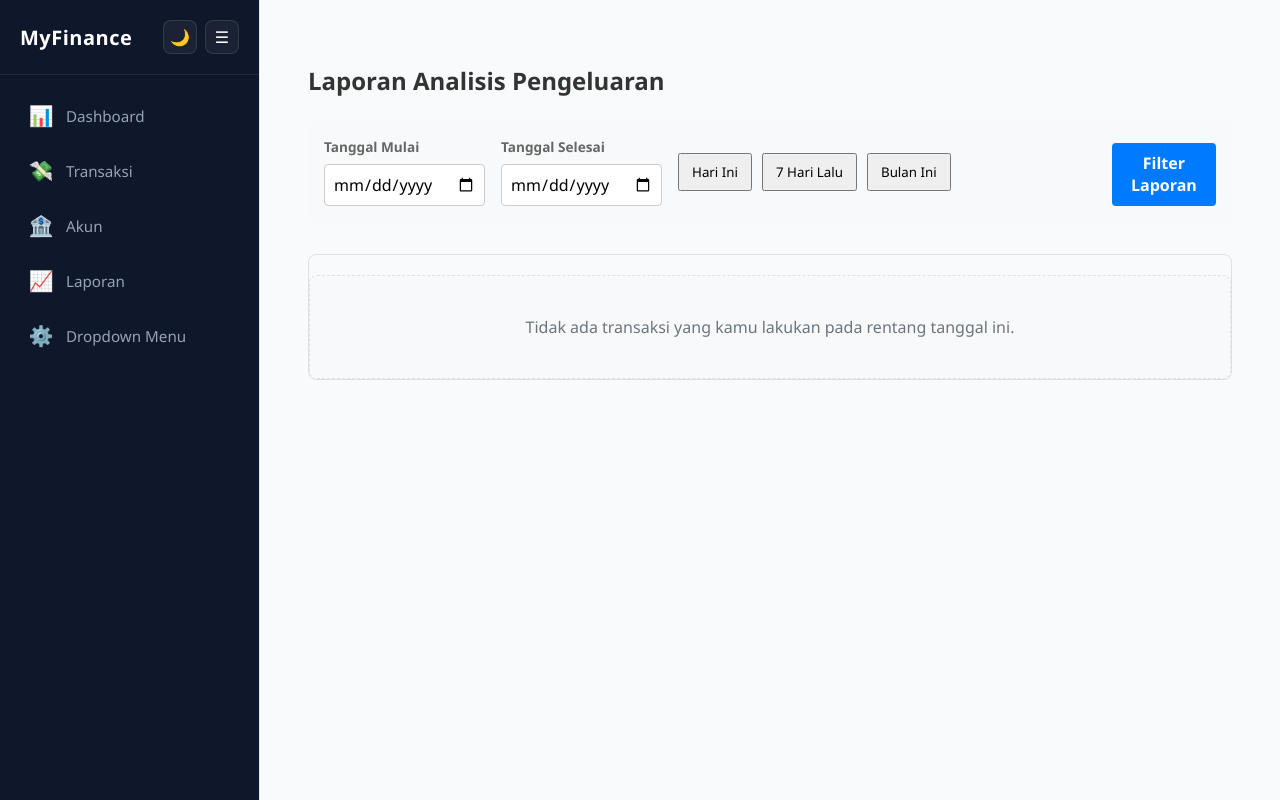
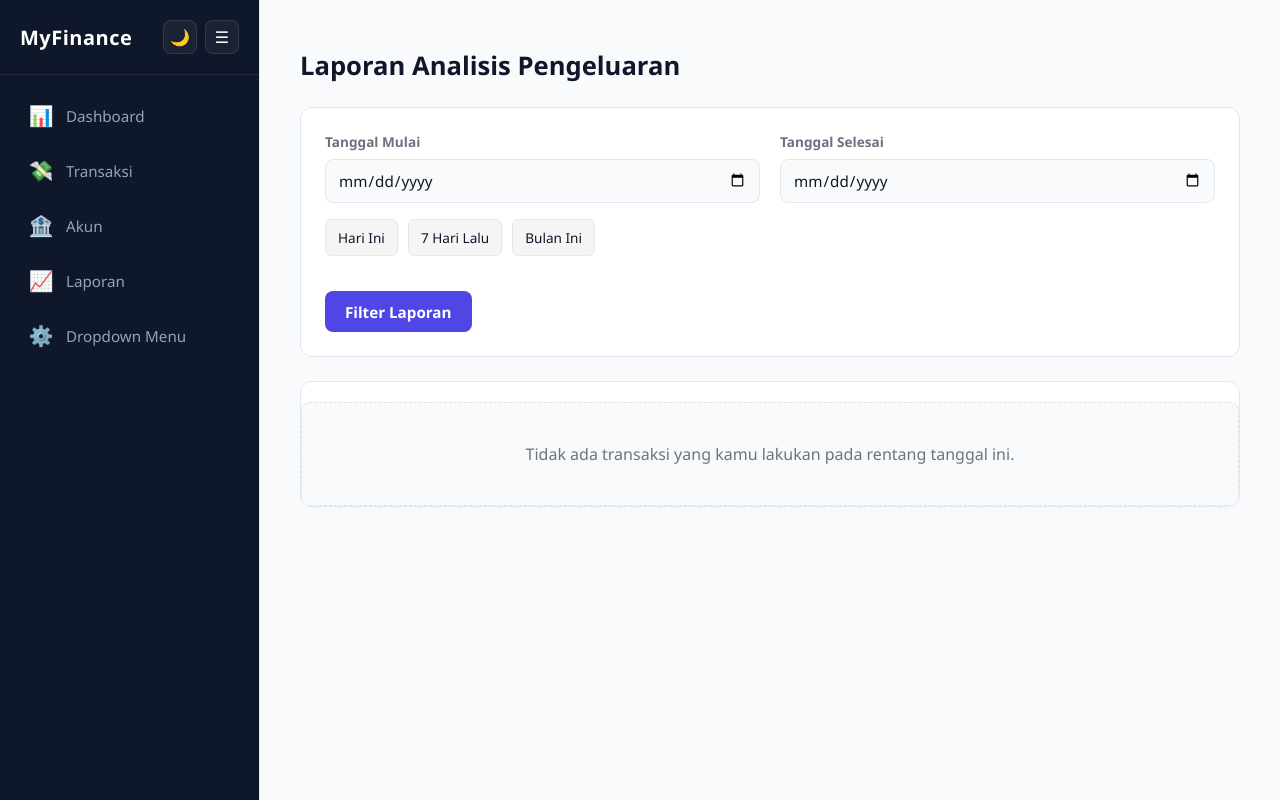
Before and after one commit to 230055Fawwaz/MyFinance, a Flask app: page /laporan in a window 1280 px wide. Run offline with Flask 3, Linux system fonts and the light colour scheme.

Commit message:
refactor: polish style for laporan page

```diff
--- a/app/static/css/laporan.css
+++ b/app/static/css/laporan.css
@@ -7,70 +7,178 @@
      - Mengatur tampilan halaman laporan
    ========================================== */
 
-   /* Container Utama */
+   /* ==========================================================================
+   Container & Judul Utama
+   ========================================================================== */
 .report-container {
     max-width: 1000px;
-       margin: 2rem auto;
-       padding: 0 1rem;
-       font-family: sans-serif;
+    margin: 1rem auto;
+    padding: 0 0.5rem;
 }
 
 .report-title {
-       color: #333;
+    color: var(--text-main);
     margin-bottom: 1.5rem;
+    font-size: 1.6rem;
+    font-weight: 700;
+    transition: color 0.3s ease;
 }
 
-   /* Form Filter */
+/* ==========================================================================
+   Formulir Filter & Struktur Grup Input
+   ========================================================================== */
 .filter-form {
     display: flex;
-       gap: 1rem;
+    flex-wrap: wrap;
+    gap: 1.25rem;
     align-items: flex-end;
-       margin-bottom: 2rem;
-       background-color: #f8f9fa;
-       padding: 1rem;
-       border-radius: 8px;
+    margin-bottom: 1.5rem;
+    background-color: var(--card-bg);
+    padding: 1.5rem;
+    border-radius: 12px;
+    border: 1px solid var(--border-color);
+    transition: background-color 0.3s, border-color 0.3s;
 }
 
 .form-group {
     display: flex;
     flex-direction: column;
     gap: 0.5rem;
+    flex: 1;
+    min-width: 200px; /* Menjamin responsivitas di layar handphone */
 }
 
 .form-group label {
     font-size: 0.85rem;
-       color: #666;
-       font-weight: bold;
+    color: var(--secondary-color);
+    font-weight: 600;
 }
 
 .form-input {
-       padding: 0.5rem;
-       border: 1px solid #ccc;
-       border-radius: 4px;
-       font-size: 1rem;
+    padding: 10px 12px;
+    border: 1px solid var(--border-color);
+    border-radius: 8px;
+    font-size: 0.95rem;
+    background-color: var(--bg-color);
+    color: var(--text-main);
+    outline: none;
+    transition: border-color 0.2s, box-shadow 0.2s;
 }
 
+.form-input:focus {
+    border-color: var(--primary-color);
+    box-shadow: 0 0 0 3px rgba(79, 70, 229, 0.15);
+}
+
+/* Perbaikan kontras ikon kalender di tema gelap */
+[data-theme="dark"] .form-input::-webkit-calendar-picker-indicator {
+    filter: invert(1);
+    cursor: pointer;
+    opacity: 0.7;
+}
+
+/* ==========================================================================
+   Komponen Tombol (Filter, Pintasan, & Ekspor)
+   ========================================================================== */
 .btn-filter {
-       padding: 0.6rem 1.2rem;
-       background-color: #007bff;
+    padding: 11px 20px;
+    background-color: var(--primary-color);
     color: white;
     border: none;
-       border-radius: 4px;
+    border-radius: 8px;
     cursor: pointer;
-       font-size: 1rem;
-       font-weight: bold;
-       transition: background 0.2s;
+    font-size: 0.95rem;
+    font-weight: 600;
+    transition: background 0.2s, transform 0.1s;
+    height: 41px; /* Menyamakan tinggi tombol dengan kotak input */
 }
 
 .btn-filter:hover {
-       background-color: #0056b3;
+    background-color: var(--primary-hover);
 }
 
-   /* Tabel Laporan */
+.btn-filter:active {
+    transform: scale(0.98);
+}
+
+/* Tombol Rentang Waktu Cepat (Shortcut) */
+.shortcut-buttons-group {
+    flex-basis: 100%; /* Memaksa grup tombol shortcut membuat baris baru di bawah input */
+    display: flex;
+    gap: 8px;
+    margin-top: -4px;
+}
+
+.btn-shortcut {
+    background-color: rgba(0, 0, 0, 0.04);
+    color: var(--text-main);
+    border: 1px solid var(--border-color);
+    padding: 6px 12px;
+    border-radius: 6px;
+    font-size: 0.85rem;
+    font-weight: 500;
+    transition: background 0.2s, border-color 0.2s;
+}
+[data-theme="dark"] .btn-shortcut {
+    background-color: rgba(255, 255, 255, 0.04);
+}
+
+.btn-shortcut:hover {
+    background-color: rgba(0, 0, 0, 0.08);
+    border-color: var(--secondary-color);
+}
+[data-theme="dark"] .btn-shortcut:hover {
+    background-color: rgba(255, 255, 255, 0.08);
+}
+
+/* Blok Navigasi Aksi Unduh berkas (CSV & PDF) */
+.download-actions {
+    margin: 1.5rem 0 1rem 0;
+    display: flex;
+    gap: 8px;
+    justify-content: flex-end;
+}
+
+.btn-download {
+    padding: 8px 14px;
+    border-radius: 6px;
+    text-decoration: none;
+    font-weight: 600;
+    font-size: 0.85rem;
+    display: inline-flex;
+    align-items: center;
+    gap: 6px;
+    transition: filter 0.2s, transform 0.1s;
+}
+
+.btn-download:active {
+    transform: scale(0.98);
+}
+
+.csv-btn {
+    background-color: #10B981; /* Hijau emerald lembut */
+    color: white;
+}
+
+.pdf-btn {
+    background-color: #F43F5E; /* Merah rose lembut */
+    color: white;
+}
+
+.btn-download:hover {
+    filter: brightness(0.9);
+}
+
+/* ==========================================================================
+   Struktur Visual Tabel Laporan Keuangan
+   ========================================================================== */
 .table-responsive {
     overflow-x: auto;
-       border: 1px solid #e0e0e0;
-       border-radius: 8px;
+    border: 1px solid var(--border-color);
+    border-radius: 12px;
+    background-color: var(--card-bg);
+    box-shadow: 0 4px 6px -1px rgba(0, 0, 0, 0.02);
+    transition: background-color 0.3s, border-color 0.3s;
 }
 
 .report-table {
--- a/app/templates/laporan.html
+++ b/app/templates/laporan.html
@@ -72,23 +72,11 @@
                         gap: 10px;
                         justify-content: flex-end">
                 <a href="{{ url_for('laporan.download_csv', start_date=request.args.get('start_date', '') , end_date=request.args.get('end_date', '')) }}"
-                   class="btn-download csv-btn"
-                   style="background-color: #28a745;
-                          color: white;
-                          padding: 10px 16px;
-                          border-radius: 4px;
-                          text-decoration: none;
-                          font-weight: 500;
-                          font-size: 14px">📂 Export CSV</a>
+                    class="btn-download csv-btn">📂 Export CSV
+                </a>
                 <a href="{{ url_for('laporan.download_pdf', start_date=request.args.get('start_date', '') , end_date=request.args.get('end_date', '')) }}"
-                   class="btn-download pdf-btn"
-                   style="background-color: #dc3545;
-                          color: white;
-                          padding: 10px 16px;
-                          border-radius: 4px;
-                          text-decoration: none;
-                          font-weight: 500;
-                          font-size: 14px">📄 Export PDF</a>
+                    class="btn-download pdf-btn">📄 Export PDF
+                </a>
             </div>
         {% endif %}
         <!-- Tabel Laporan -->
```
Also changed, not shown: other parts of app/static/css/laporan.css (+56 -18 lines). Lines whose indentation alone changed are shown as unchanged.
